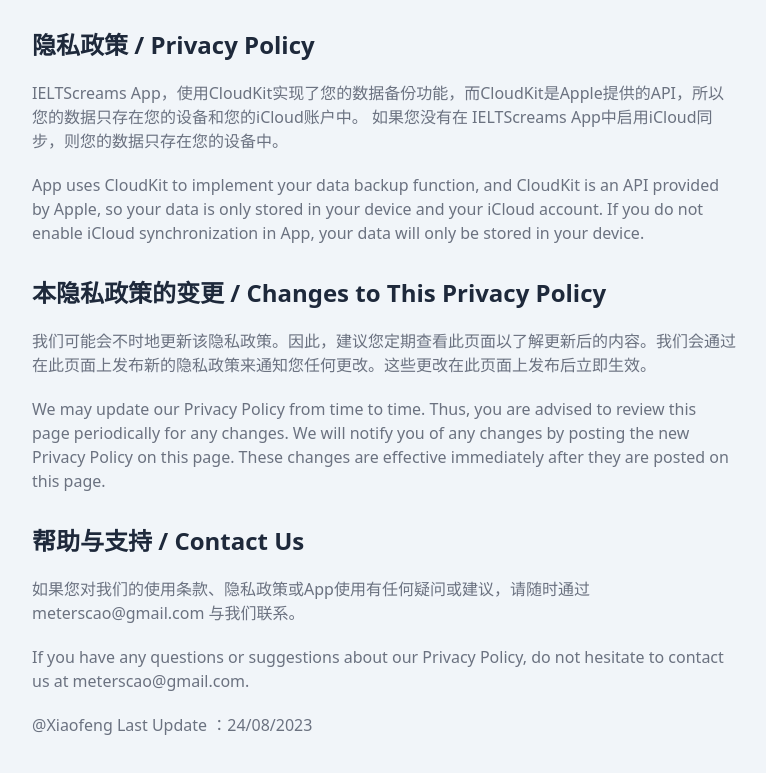
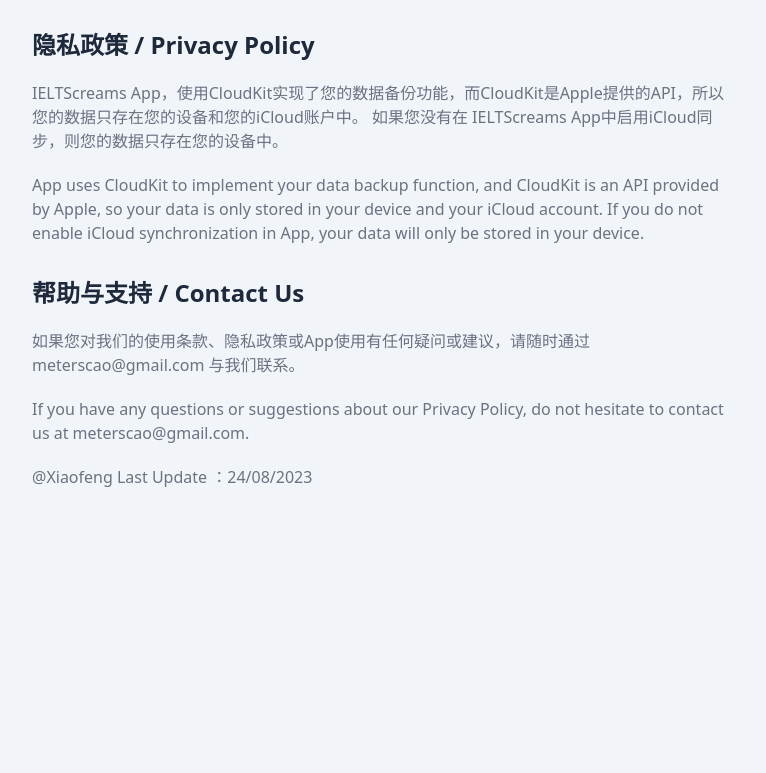
Before and after one commit to IELTScream/IELTScream.github.io, a website: page index.html in a window 1280 px wide. Shown: the part 653-1426 px from the top of the page, without its empty margins (256-1022 px from the left). After the commit the page ends 1242 px from the top, so only its background shows below. Drawn offline with Linux system fonts and the light colour scheme.

Commit message:
Update index.html

```diff
--- a/index.html
+++ b/index.html
@@ -5,7 +5,7 @@
   <meta charset="UTF-8" />
   <meta name="viewport" content="width=device-width, initial-scale=1.0" />
   <link href="./dist/output.css" rel="stylesheet" />
-  <title>WonderSpeaking英语口语助手</title>
+  <title>IELTScream</title>
 </head>
 
 <body class="bg-slate-100 py-20 font-sans text-gray-500">
@@ -34,7 +34,7 @@
         make your payment.</li>
     </ol>
 
-    <h3 class="text-2xl font-semibold  mt-8 mb-5 text-slate-800" id="隐私政策--privacy-policy">隐私政策 / Privacy Policy</h3>
+    <h3 class="text-2xl font-semibold  mt-8 mb-5 text-slate-800" id="privacy-policy">隐私政策 / Privacy Policy</h3>
 
     <p class="my-5">IELTScreams App，使用CloudKit实现了您的数据备份功能，而CloudKit是Apple提供的API，所以您的数据只存在您的设备和您的iCloud账户中。
       如果您没有在 IELTScreams App中启用iCloud同步，则您的数据只存在您的设备中。</p>
@@ -44,19 +44,9 @@
       is only stored in your device and your iCloud account.
       If you do not enable iCloud synchronization in App, your data will only be stored in your device.</p>
 
-    <h3 class="text-2xl font-semibold mt-8 mb-5 text-slate-800" id="本隐私政策的变更--changes-to-this-privacy-policy">本隐私政策的变更 /
-      Changes to This
-      Privacy
-      Policy</h3>
 
-    <p class="my-5">我们可能会不时地更新该隐私政策。因此，建议您定期查看此页面以了解更新后的内容。我们会通过在此页面上发布新的隐私政策来通知您任何更改。这些更改在此页面上发布后立即生效。</p>
 
-    <p class="my-5">We may update our Privacy Policy from time to time. Thus, you are advised to review this page
-      periodically for
-      any changes. We will notify you of any changes by posting the new Privacy Policy on this page. These changes are
-      effective immediately after they are posted on this page.</p>
-
-    <h3 class="text-2xl font-semibold mt-8 mb-5 text-slate-800" id="帮助与支持--contact-us">帮助与支持 / Contact Us</h3>
+    <h3 class="text-2xl font-semibold mt-8 mb-5 text-slate-800" id="contact-us">帮助与支持 / Contact Us</h3>
 
     <p class="my-5">如果您对我们的使用条款、隐私政策或App使用有任何疑问或建议，请随时通过 meterscao@gmail.com 与我们联系。</p>
 
```
